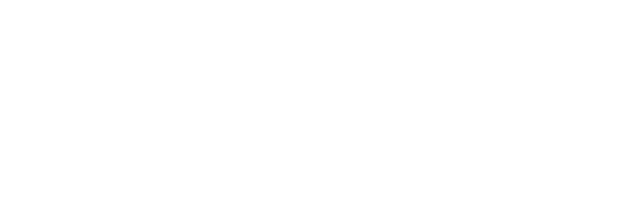
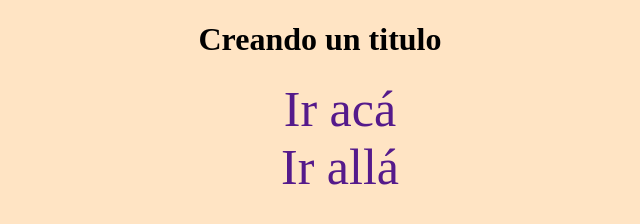
Before and after one commit to herediaRicardo/practicas-git, a plain HTML site: page index.html in a window 1280 px wide. Shown: the whole page, without its empty margins (328-968 px from the left). Drawn offline with Linux system fonts and the light colour scheme.

Commit message:
Estilicé la página

```diff
--- a/index.html
+++ b/index.html
@@ -5,9 +5,18 @@
     <meta name="viewport" content="width=device-width, initial-scale=1.0">
     <title>Practicas de Git Segunda clase - Enlazar</title>
 
+    <link rel="stylesheet" href="style/style.css">
+
 
 </head>
 <body>
+
+    <h1>Creando un titulo</h1>
+
+    <ul>
+        <li><a href="">Ir acá</a></li>
+        <li><a href="">Ir allá</a></li>
+    </ul>
 
 
 
--- a/style/style.css
+++ b/style/style.css
@@ -0,0 +1,20 @@
+body{
+    height: 100vh;
+    width: 100%;
+    background-color: bisque;
+}
+
+*{
+    font-family: 50px;
+    text-align: center;
+}
+
+ul li{
+    list-style: none;
+    font-size: 50px;
+}
+
+a{
+
+    text-decoration: none;
+}
```
